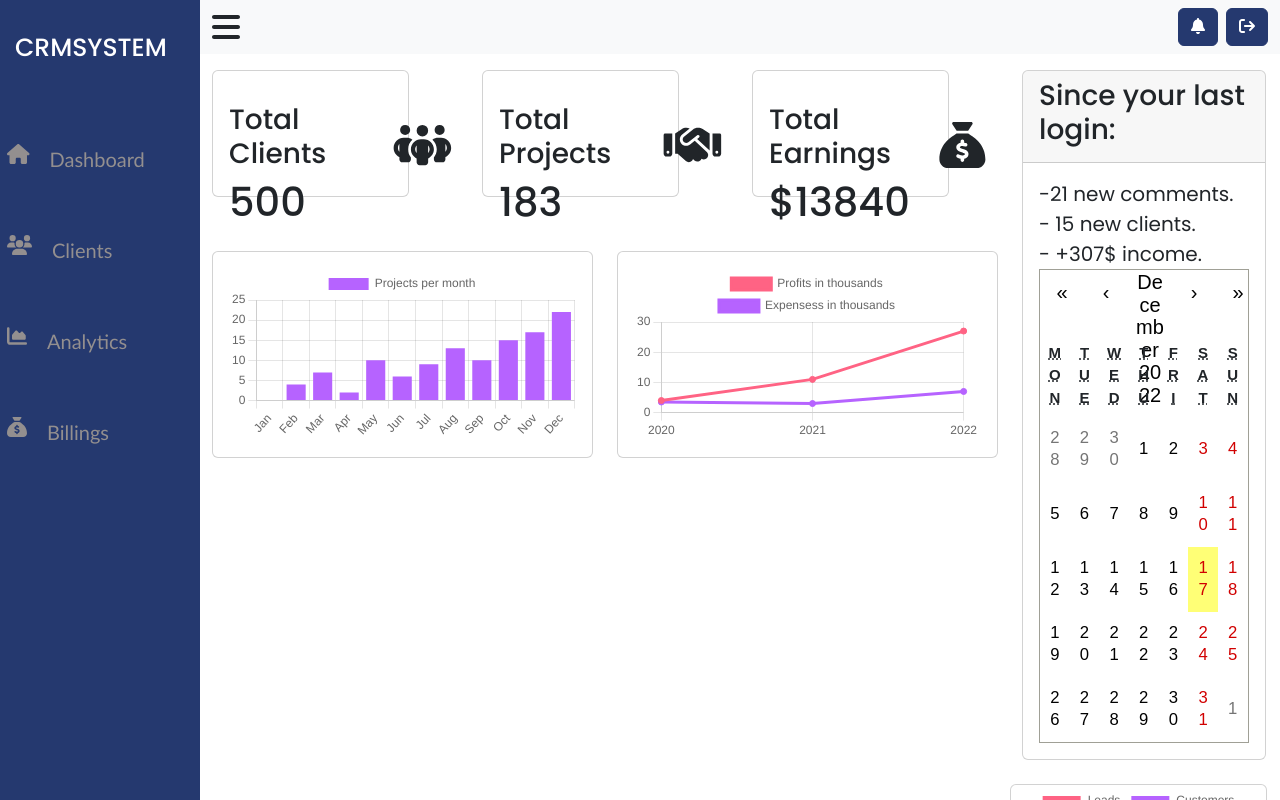
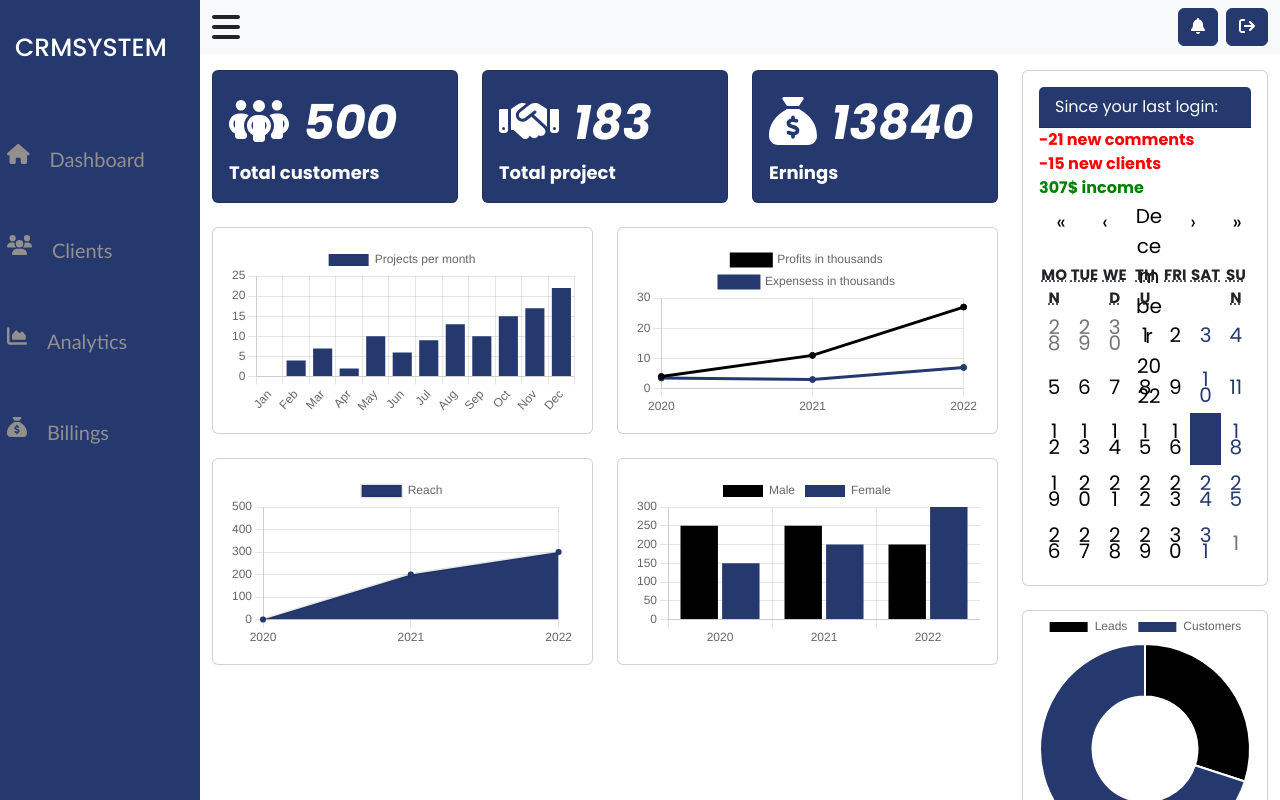
Before and after one commit to Fara7amad/crm-system, a React (Vite) app: page /dashboard in a window 1280 px wide. Built offline with nearby package versions, Linux system fonts and the light colour scheme.

Commit message:
Adding the new dashboard, and adding the datalist for the attachments

```diff
--- a/src/components/client/DataTable/DataTable.jsx
+++ b/src/components/client/DataTable/DataTable.jsx
@@ -14,6 +14,7 @@ import Stack from "react-bootstrap/Stack";
 import Form from "react-bootstrap/Form";
 import FiltersForm from "@components/client/clientFilter/FiltersForm";
 import Dropdown from 'react-bootstrap/Dropdown'
+import { get_index } from "../attachments/Datalist";
 
 const DataTable = () => {
 	const clients = useClient();
@@ -148,6 +149,7 @@ const DataTable = () => {
 									className="details-button me-1"
 									as={Link}
 									to={`/details/${client.id}`}
+									onClick= { ()=> {get_index(client.id)}}
 								>
 									Details
 								</Button>
--- a/src/components/client/attachments/Attachment.jsx
+++ b/src/components/client/attachments/Attachment.jsx
@@ -9,8 +9,12 @@ import { useState } from "react";
 import MagicSelect from "@components/ui/MagicSelect";
 import useLocalStorage from "@hooks/useLocalStorage";
 import { formatDate } from "@utils/helpers";
+import { faFileAlt, faTrash } from "@fortawesome/free-solid-svg-icons";
 
-import { faFileAlt, faTrash } from "@fortawesome/free-solid-svg-icons";
+import Datalist from "./Datalist"
+import {get_delete} from "./Datalist"
+import {delete_list} from "./Datalist"
+
 
 const Attachment = () => {
 	const [title, setTitle] = useState("");
@@ -66,7 +70,12 @@ const Attachment = () => {
 						<Button
 							variant="outline-secondary"
 							id="button-addon2"
-							onClick={addAttachment}
+
+							onClick= {  () =>{
+								addAttachment()
+								Datalist(status,title, new Date())
+							  }}
+
 						>
 							Add
 						</Button>
@@ -109,7 +118,11 @@ const Attachment = () => {
 							<div>
 								<FontAwesomeIcon
 									icon={faTrash}
-									onClick={() => deleteAttachment(attachment.id)}
+									onClick={() =>{
+										deleteAttachment(attachment.id)
+										get_delete(attachment.title)
+										delete_list()
+									  }}
 									size="md"
 									className="cursor-pointer"
 								/>
@@ -118,6 +131,7 @@ const Attachment = () => {
 					))}
 				</div>
 			</div>
+			<Datalist/>
 		</>
 	);
 };
--- /dev/null
+++ b/src/components/client/attachments/Datalist.jsx
@@ -0,0 +1,43 @@
+let id;
+export const get_index = (i) => {
+  id = i; /* لتتأكد من التايتل في عملية الحذف */
+};
+
+let t;
+export const get_delete = (ti) => {
+  t = ti; /*  جبنا التايتل من عند الاتاتشمينت*/
+};
+
+let DataList = [];
+//let dataToGetCompany=JSON.parse(localStorage.getItem("clients"));
+
+export const delete_list = () => {
+  if (t) {
+    for (let m = 0; m < DataList.length; m++) {
+      if (DataList[m].Title == t) {
+        /*  عملية حذف الاوبجيكت */
+        for (let mm = m; mm < DataList.length - 1; mm++) {
+          DataList[mm] = DataList[mm + 1];
+        }
+        DataList.length--;
+      }
+    }
+  }
+};
+
+function Datalist(status, title, date) {
+  if (status == "Accepted" || status == "Approved") {
+    let dataList = {
+      Id: id,
+      Status: status,
+      Title: title,
+      Date: date,
+      //"Company":dataToGetCompany[id].company
+    };
+    DataList.push(dataList);
+    console.log(DataList);
+  }
+
+  return <div></div>;
+}
+export default Datalist;
--- /dev/null
+++ b/src/components/dashboard/Areachart.jsx
@@ -0,0 +1,25 @@
+import React from 'react';
+import { Line } from 'react-chartjs-2';
+
+const Areachart = ()=>{
+
+const labels = ['2020', '2021', '2022'];
+
+const data = {
+  labels,
+  datasets: [
+    {
+      fill: true,
+      label: 'Reach',
+      backgroundColor: "#25396f",
+      data: [0,200,300,400,420,450,500],
+    },
+  ],
+};
+    return(
+        <div>
+            <Line data={data}  />
+        </div>
+    )
+}
+export default Areachart
--- a/src/components/dashboard/Barchart.jsx
+++ b/src/components/dashboard/Barchart.jsx
@@ -1,5 +1,4 @@
 import React from "react";
-import Chart from "chart.js/auto";
 import { Bar } from "react-chartjs-2";
 
 const Barchart = () => {
@@ -9,8 +8,7 @@ const Barchart = () => {
     datasets: [
       {
         label: "Projects per month",
-        backgroundColor: "rgb(182, 99, 255)",
-        borderColor: "rgb(182, 99, 255)",
+        backgroundColor: "#25396f",
         data: [0, 4, 7, 2, 10, 6, 9,13,10,15,17,22],
       },
     ],
--- a/src/components/dashboard/LineChart.jsx
+++ b/src/components/dashboard/LineChart.jsx
@@ -9,14 +9,14 @@ const data = {
   datasets: [
     {
       label: "Profits in thousands",
-      backgroundColor: "rgb(255, 99, 132)",
-      borderColor: "rgb(255, 99, 132)",
+      backgroundColor: "black",
+      borderColor: "black",
       data: [4,11,27],
     },
     {
-        label: "Expensess in thousands",
-      backgroundColor: "rgb(182, 99, 255)",
-      borderColor: "rgb(182, 99, 255)",
+      label: "Expensess in thousands",
+      backgroundColor: "#25396f",
+      borderColor: "#25396f",
       data: [3.5,3,7],
     }
   ],
--- a/src/components/dashboard/PieChart.jsx
+++ b/src/components/dashboard/PieChart.jsx
@@ -1,21 +1,12 @@
-// ./components/PieChart.js
 import React from "react";
-import Chart from "chart.js/auto";
 import { Doughnut } from "react-chartjs-2";
 
 const data = {
-    labels: [
-      'Leads',
-      'Customers',
-
-    ],
+    labels: [ 'Leads', 'Customers', ],
     datasets: [{
       label: 'Clients',
       data: [30, 70],
-      backgroundColor: [
-        'rgb(255, 99, 132)',
-        'rgb(182, 99, 255)',
-      ],
+      backgroundColor: [ "black",  "#25396f"  ],
       hoverOffset: 2
     }]
   };
--- /dev/null
+++ b/src/components/dashboard/VerticalBarchart.jsx
@@ -0,0 +1,29 @@
+import React from 'react';
+import { Bar } from 'react-chartjs-2';
+
+const VerticalBarchart = ()=>{
+    const labels = ['2020', '2021', '2022'];
+    const data = {
+      labels,
+      datasets: [
+        {
+          label: 'Male',
+          backgroundColor: 'black',
+          data: [250 , 250 , 200],
+        },
+        {
+          label: 'Female',
+          backgroundColor: '#25396f',
+          data: [150 , 200 , 300],
+        },
+      ],
+    };
+
+    return(
+        <div>
+            <Bar data={data}/>
+        </div>
+    );
+}
+
+export default VerticalBarchart
--- a/src/pages/Dashboard.jsx
+++ b/src/pages/Dashboard.jsx
@@ -1,86 +1,63 @@
-import "react-calendar/dist/Calendar.css";
+import "./DashboardPage.css";
 import { FontAwesomeIcon } from "@fortawesome/react-fontawesome";
+import { faHandshake, faPeopleGroup, faSackDollar } from "@fortawesome/free-solid-svg-icons";
 import Card from "react-bootstrap/Card";
 import Row from "react-bootstrap/Row";
 import Col from "react-bootstrap/Col";
-import {
-	faHandshake,
-	faPeopleGroup,
-	faSackDollar,
-} from "@fortawesome/free-solid-svg-icons";
-import BarChart from "@components/dashboard/BarChart";
+import BarChart from "../components/dashboard/Barchart"
 import LineChart from "@components/dashboard/LineChart";
 import PieChart from "@components/dashboard/PieChart";
+import Areachart from "../components/dashboard/Areachart";
+import VerticalBarchart from "../components/dashboard/VerticalBarchart";
 import Calendar from "react-calendar";
 
+//import "react-calendar/dist/Calendar.css";
+
 function Dashboard() {
+	let Total_customers = 500;
+    let Total_project  = 183;
+    let Ernings = 13840;
+	let new_comments = -21;
+	let new_clients = -15 ;
+	let income = 307 ;
 	return (
 		<Row>
 			<Col xs={12} lg={9}>
 				<Row xs={1} md={2} className="g-4">
+
 					<Col xs={12} md={4} lg={4}>
-						<Card body style={{ width: "80%", height: "70%" }}>
-							<Row>
-								<FontAwesomeIcon
-									icon={faPeopleGroup}
-									transform="grow-30 down-50 right-100"
-								/>
-							</Row>
-							<Row>
-								<div className="clients">
-									<div className="middle">
-										<div className="left">
-											<h3>Total Clients</h3>
-											<h1>500</h1>
-										</div>
-									</div>
-								</div>
-							</Row>
+						<Card body  className="cardth3">
+							<i className="fa-3x">
+								<FontAwesomeIcon  icon={faPeopleGroup } className="iconn" /> <b className="iconn">{Total_customers} </b>
+							</i>
+							<div>
+							    <b className="iconn fonSiz" > Total customers </b>
+							</div>
 						</Card>
 					</Col>
 
 					<Col xs={12} md={4} lg={4}>
-						<Card body style={{ width: "80%", height: "70%" }}>
-							<Row>
-								<FontAwesomeIcon
-									icon={faHandshake}
-									transform="grow-30 down-50 right-100"
-								/>
-							</Row>
-							<Row>
-								<div className="projects">
-									<div className="middle">
-										<div className="left">
-											<h3>Total Projects</h3>
-											<h1>183</h1>
-										</div>
-									</div>
-								</div>
-							</Row>
+						<Card body  className="cardth3">
+							<i className="fa-3x">
+								<FontAwesomeIcon  icon={faHandshake } className="iconn" /> <b className="iconn">{Total_project} </b>
+							</i>
+							<div>
+							    <b className="iconn fonSiz" > Total project </b>
+							</div>
 						</Card>
 					</Col>
 
 					<Col xs={12} md={4} lg={4}>
-						<Card body style={{ width: "80%", height: "70%" }}>
-							<Row>
-								<FontAwesomeIcon
-									icon={faSackDollar}
-									transform="grow-30 down-50 right-100"
-								/>
-							</Row>
-							<Row>
-								<div className="earnings">
-									<div className="middle">
-										<div className="left">
-											<h3>Total Earnings</h3>
-											<h1>$13840</h1>
-										</div>
-									</div>
-								</div>
-							</Row>
+						<Card body  className="cardth3">
+							<i className="fa-3x">
+								<FontAwesomeIcon  icon={faSackDollar } className="iconn" /> <b className="iconn">{Ernings} </b>
+							</i>
+							<div>
+							    <b className="iconn fonSiz" > Ernings </b>
+							</div>
 						</Card>
 					</Col>
-				</Row>
+				</Row> <br/>
 				<Row>
 					<Col lg={6}>
 						<Card body>
@@ -93,35 +70,36 @@ function Dashboard() {
 						</Card>
 					</Col>
 				</Row>
+				<br/>
+				<Row>
+					<Col lg={6}>
+						<Card body>
+							<Areachart />
+						</Card>
+					</Col>
+					<Col lg={6}>
+						<Card body>
+							<VerticalBarchart />
+						</Card>
+					</Col>
+				</Row>
 			</Col>
 
 			<Col xs={12} md={4} lg={3}>
-				<Row>
-					<div>
-						<Card style={{ width: "99%" }}>
-							<Card.Header>
-								<h3>Since your last login:</h3>
-							</Card.Header>
+						<Card>
 							<Card.Body>
+							<Card.Header className="cardHeaderCelender" >Since your last login:</Card.Header>
+							<b className="newComments"> {new_comments} new comments</b><br/>
+							<b  className="newComments"> {new_clients} new clients</b><br/>
+							<b  className="income">{income}$ income</b><br/>
 								<blockquote className="blockquote mb-0">
-									<p>
-										-21 new comments. <br></br>- 15 new clients. <br></br>
-										- +307$ income.
-										<Calendar />
-									</p>
+									<Calendar />
 								</blockquote>
 							</Card.Body>
+						</Card><br/>
+						<Card>
+						    <PieChart/>
 						</Card>
-					</div>
-				</Row>
-				<br></br>
-				<div>
-					<Row>
-						<Card style={{ width: "95%" }}>
-							<PieChart />
-						</Card>
-					</Row>
-				</div>
 			</Col>
 		</Row>
 	);
--- /dev/null
+++ b/src/pages/DashboardPage.css
@@ -0,0 +1,137 @@
+.iconn{
+    color:white;
+}
+.cardth3{
+  background-color: #25396f;
+  height: 100%;
+  width: 100%;
+}
+.fonSiz{
+  font-size:large;
+}
+
+
+.cardHeaderCelender{
+  color: white;
+  background-color: #25396f;
+}
+.newComments{
+  color: red;
+}
+.income{
+  color: green;
+}
+
+
+
+
+
+
+
+/* react celender css */
+.react-calendar--doubleView {
+   width: 700px;
+}
+.react-calendar--doubleView .react-calendar__viewContainer {
+   display: flex;
+   margin: -0.5em;
+ }
+.react-calendar--doubleView .react-calendar__viewContainer > * {
+   width: 50%;
+   margin: 0.5em;
+ }
+ .react-calendar,
+ .react-calendar *,
+ .react-calendar *:before,
+ .react-calendar *:after {
+   -moz-box-sizing: border-box;
+   -webkit-box-sizing: border-box;
+   box-sizing: border-box;
+ }
+ .react-calendar button {
+   margin: 0;
+   border: 0;
+   outline: none;
+ }
+ .react-calendar button:enabled:hover {
+   cursor: pointer;
+ }
+ .react-calendar__navigation {
+   display: flex;
+   height: 44px;
+   margin-bottom: 1em;
+ }
+ .react-calendar__navigation button {
+   min-width: 44px;
+   background: none;
+ }
+ .react-calendar__navigation button:disabled {
+   background-color: #25396f;
+ }
+ .react-calendar__navigation button:enabled:hover,
+ .react-calendar__navigation button:enabled:focus {
+   background-color: #8884d8;
+ }
+ .react-calendar__month-view__weekdays {
+   text-align: center;
+   text-transform: uppercase;
+   font-weight: bold;
+   font-size: 0.75em;
+ }
+ .react-calendar__month-view__weekNumbers .react-calendar__tile {
+   display: flex;
+   align-items: center;
+   justify-content: center;
+   font-size: 0.75em;
+   font-weight: bold;
+ }
+ .react-calendar__month-view__days__day--weekend {
+   color: #25396f;
+ }
+ .react-calendar__month-view__days__day--neighboringMonth {
+   color: #757575;
+ }
+ .react-calendar__year-view .react-calendar__tile,
+ .react-calendar__decade-view .react-calendar__tile,
+ .react-calendar__century-view .react-calendar__tile {
+   padding: 2em 0.5em;
+ }
+ .react-calendar__tile {
+   max-width: 100%;
+   padding: 10px 6.6667px;
+   background: none;
+   text-align: center;
+   line-height: 16px;
+ }
+ .react-calendar__tile:disabled {
+   background-color: #f0f0f0;
+ }
+ .react-calendar__tile:enabled:hover,
+ .react-calendar__tile:enabled:focus {
+   background-color: #e6e6e6;
+ }
+ .react-calendar__tile--now {
+   background: #25396f;
+ }
+ .react-calendar__tile--now:enabled:hover,
+ .react-calendar__tile--now:enabled:focus {
+   background: #8884d8;
+ }
+ .react-calendar__tile--hasActive {
+   background: #25396f;
+ }
+ .react-calendar__tile--hasActive:enabled:hover,
+ .react-calendar__tile--hasActive:enabled:focus {
+   background: #8884d8;
+ }
+ .react-calendar__tile--active {
+   background: #25396f;
+   color: 8884d8;
+ }
+ .react-calendar__tile--active:enabled:hover,
+ .react-calendar__tile--active:enabled:focus {
+   background: #8884d8;
+ }
+ .react-calendar--selectRange .react-calendar__tile--hover {
+   background-color: #8884d8;
+ }
```
Also changed, not shown: src/components/client/attachments/Attachment.css (line endings or trailing spaces).
